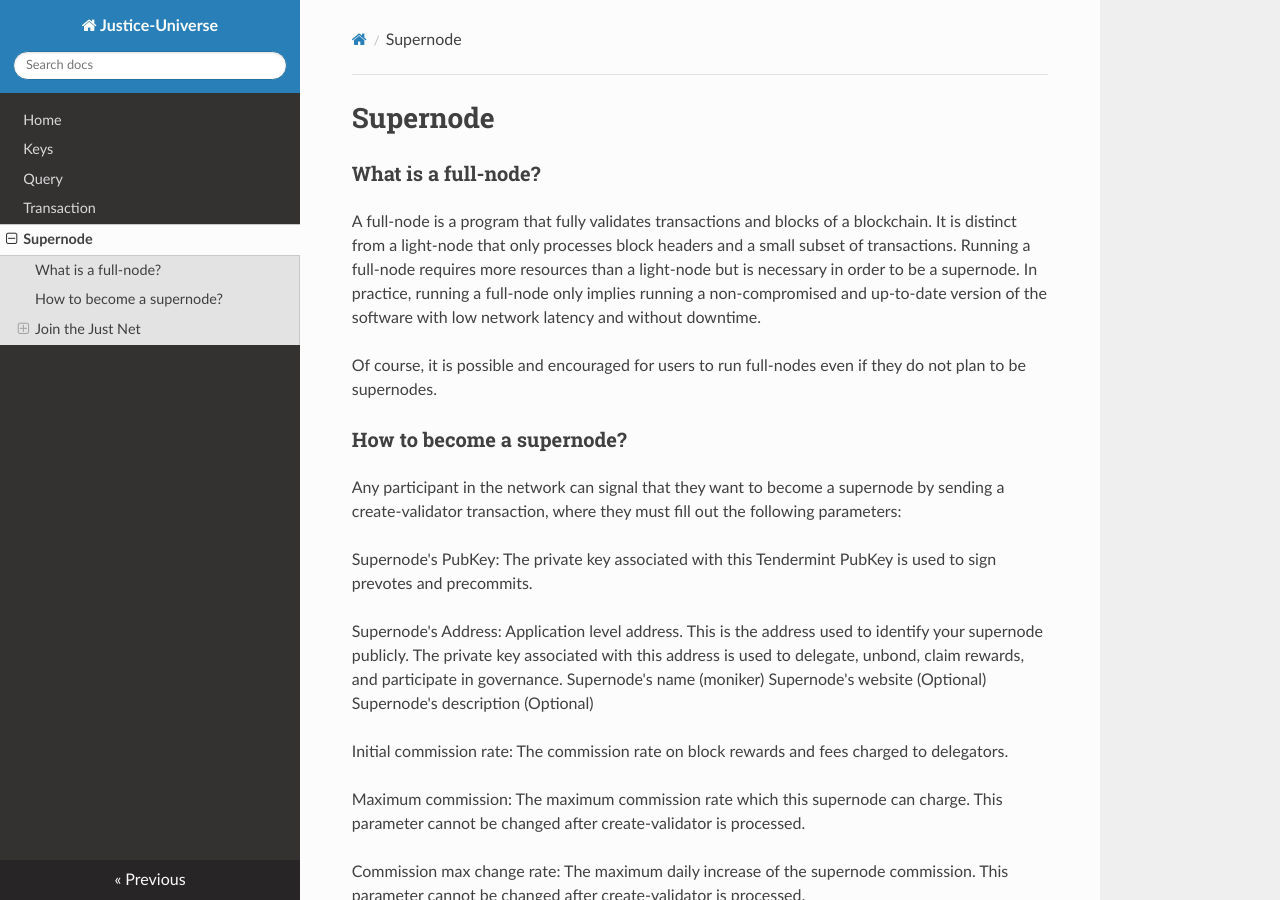
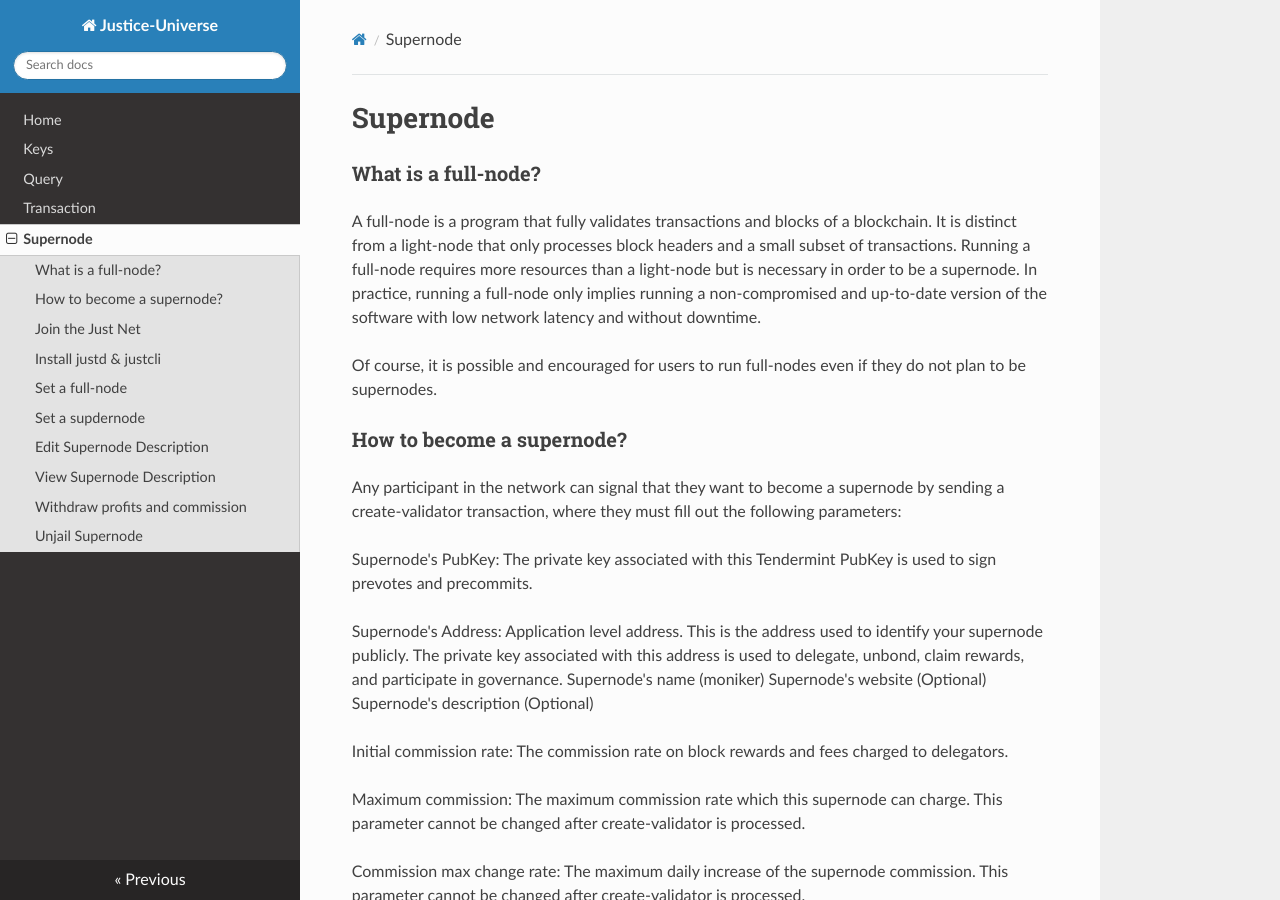
Before and after one commit to Elysium-Wonderland/Justice-Universe, an MkDocs documentation site: the page built from docs/supernode.md, in a window 1280 px wide and 900 px high. Built offline with MkDocs 1.6.1, drawn with Linux system fonts in a browser that asks for light colours; nearby versions of some CDN libraries.

Commit message:
Update supernode.md

```diff
--- a/docs/supernode.md
+++ b/docs/supernode.md
@@ -27,7 +27,7 @@ Once a supernode is created, JT holders can delegate JT to them, effectively add
 
 Out of all supernode candidates that signaled themselves, the 100 with the most total stake are the ones who are designated as supernodes. They become supernodes If a supernode's total stake falls below the top 100 then that supernode loses their supernode privileges: they don't participate in consensus and generate rewards any more.
 
-## Join the Just Net
+### Join the Just Net
 
 ### Install justd & justcli
 justcli need update to the version V1.1
```
